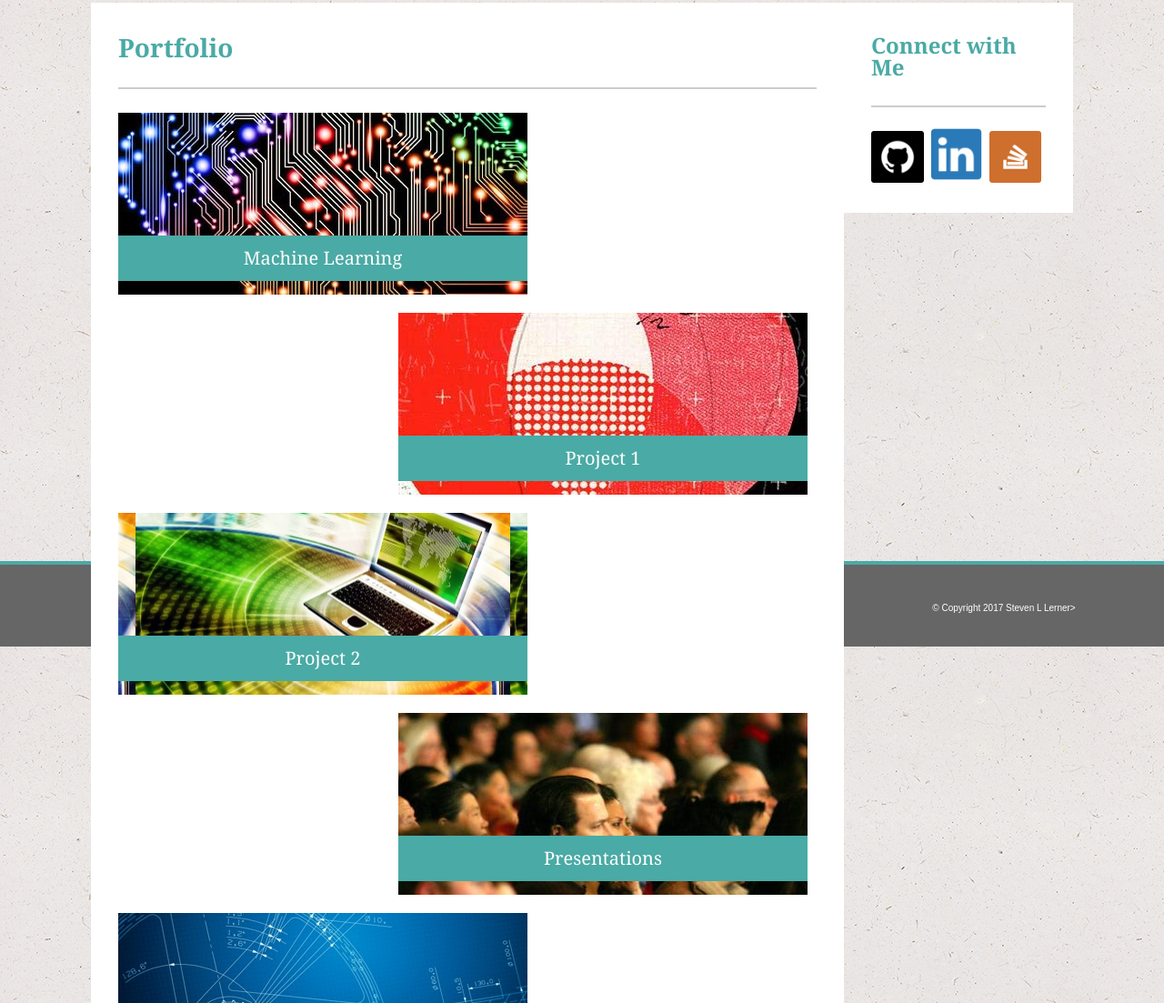
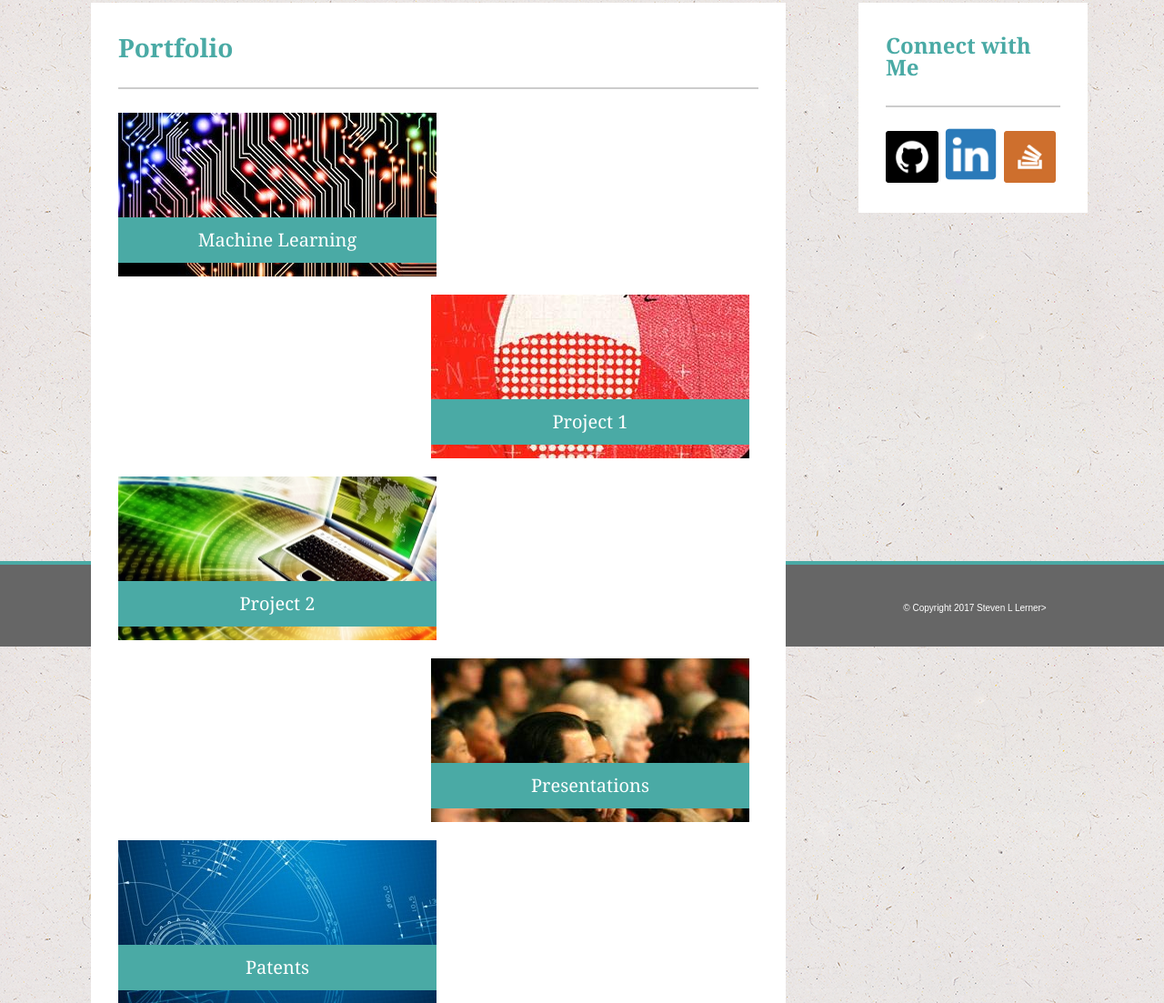
Before and after one commit to stevenllerner/Basic-Portfolio, a plain HTML site: page portfolio.html in a window 1280 px wide. Shown: the part 105-1208 px from the top of the page at 91% size. Drawn offline with Linux system fonts and the light colour scheme.

Commit message:
Submitted 2017-07-29

```diff
--- a/assets/css/style.css
+++ b/assets/css/style.css
@@ -59,7 +59,7 @@ article {
 	background-color: #ffffff;
 	margin-left: 100px;
 	padding: 30px;
-	width: 60%
+	width: 55%
 }
 
 h2 {
@@ -91,10 +91,10 @@ h3 {
 nav {
 	float: right;
 	background-color: #ffffff;
-	margin-right: 100px;
+	margin: 0px 80px;
 	padding: 30px;
 	width: 15%;
-	float: right;
+	float: left;
 }
 
 #buttonG {
@@ -132,8 +132,8 @@ footer {
 }
 
 .p-box1 {
-	width: 450px;
-	height: 200px;
+	width: 350px;
+	height: 180px;
 	position: relative;
 	background-image: url("../images/machine-learning.jpg");
 	background-position: center center;
@@ -146,16 +146,16 @@ footer {
 	color: #ffffff;
 	font-weight: normal;
 	background-color: #4aaaa5;
-	width: 450px;
+	width: 350px;
 	text-align: center;
 	padding: 15px 0px;
 	position: absolute;
-	top: 135px;
+	top: 115px;
 }
 
 .p-box2 {
-	width: 450px;
-	height: 200px;
+	width: 350px;
+	height: 180px;
 	float: right;
 	position: relative;
 	background-image: url("../images/project1.jpg");
@@ -168,15 +168,15 @@ footer {
 	color: #ffffff;
 	font-weight: normal;
 	background-color: #4aaaa5;
-	width: 450px;
+	width: 350px;
 	text-align: center;
 	padding: 15px 0px;
 	position: absolute;
-	top: 135px;
+	top: 115px;
 }
 .p-box3 {
-	width: 450px;
-	height: 200px;
+	width: 350px;
+	height: 180px;
 	float: left;
 	position: relative;
 	background-image: url("../images/project2.jpg");
@@ -188,16 +188,16 @@ footer {
 	color: #ffffff;
 	font-weight: normal;
 	background-color: #4aaaa5;
-	width: 450px;
+	width: 350px;
 	text-align: center;
 	padding: 15px 0px;
 	position: absolute;
-	top: 135px;
+	top: 115px;
 }
 
 .p-box4 {
-	width: 450px;
-	height: 200px;
+	width: 350px;
+	height: 180px;
 	float: right;
 	position: relative;
 	background-image: url("../images/presentations.jpg");
@@ -210,16 +210,16 @@ footer {
 	color: #ffffff;
 	font-weight: normal;
 	background-color: #4aaaa5;
-	width: 450px;
+	width: 350px;
 	text-align: center;
 	padding: 15px 0px;
 	position: absolute;
-	top: 135px;
+	top: 115px;
 }
 
 .p-box5 {
-	width: 450px;
-	height: 200px;
+	width: 350px;
+	height: 180px;
 	float: left;
 	position: relative;
 	background-image: url("../images/patents.jpg");
@@ -232,11 +232,11 @@ footer {
 	color: #ffffff;
 	font-weight: normal;
 	background-color: #4aaaa5;
-	width: 450px;
+	width: 350px;
 	text-align: center;
 	padding: 15px 0px;
 	position: absolute;
-	top: 135px;
+	top: 115px;
 }
 
 .my-form label {
--- a/portfolio.html
+++ b/portfolio.html
@@ -15,16 +15,16 @@
 		<a class="a-header" id="a-middle"; href="portfolio.html">Portfolio</a>
 		<a class="a-header" href="index.html">About</a>
 	</div>
-
 	<br>
 
+	<div>
 		<article>
 			<h2>Portfolio</h2>
 			<br>
-		<div class="p-box1">
+		<a href="http://www.slideshare.net/stevenllerner/forecasting-peer-topeerlendingrisk">		<div class="p-box1">
 				<h4>Machine Learning</h4>
 			</div>
-
+		</a>
 			<div class="p-box2">
 				<h4>Project 1</h4>
 			</div>
@@ -40,9 +40,8 @@
 			<div class="p-box5">
 				<h4>Patents</h4>
 			</div>
+		</article>
 
-
-	</article>
 
 		<nav>
 		<h3>Connect with Me</h3>
@@ -52,11 +51,13 @@
 
 		<a href="https://stackoverflow.com/users/8312944/steve-lerner?tab=profile"><img id="buttonS"; src="assets/images/overflow.png" alt="Stack Overflow";></a>
 		</nav>
+	</div>
 
+	<div>
 		<footer>
 		<p id="copyR">&copy Copyright 2017 Steven L Lerner></p>
 		</footer>
-
+	</div>
 
 </body>
 </html>
```
Also changed, not shown: contact.html (+3 -0 lines), index.html (+6 -1 lines). Lines whose indentation alone changed are shown as unchanged.
